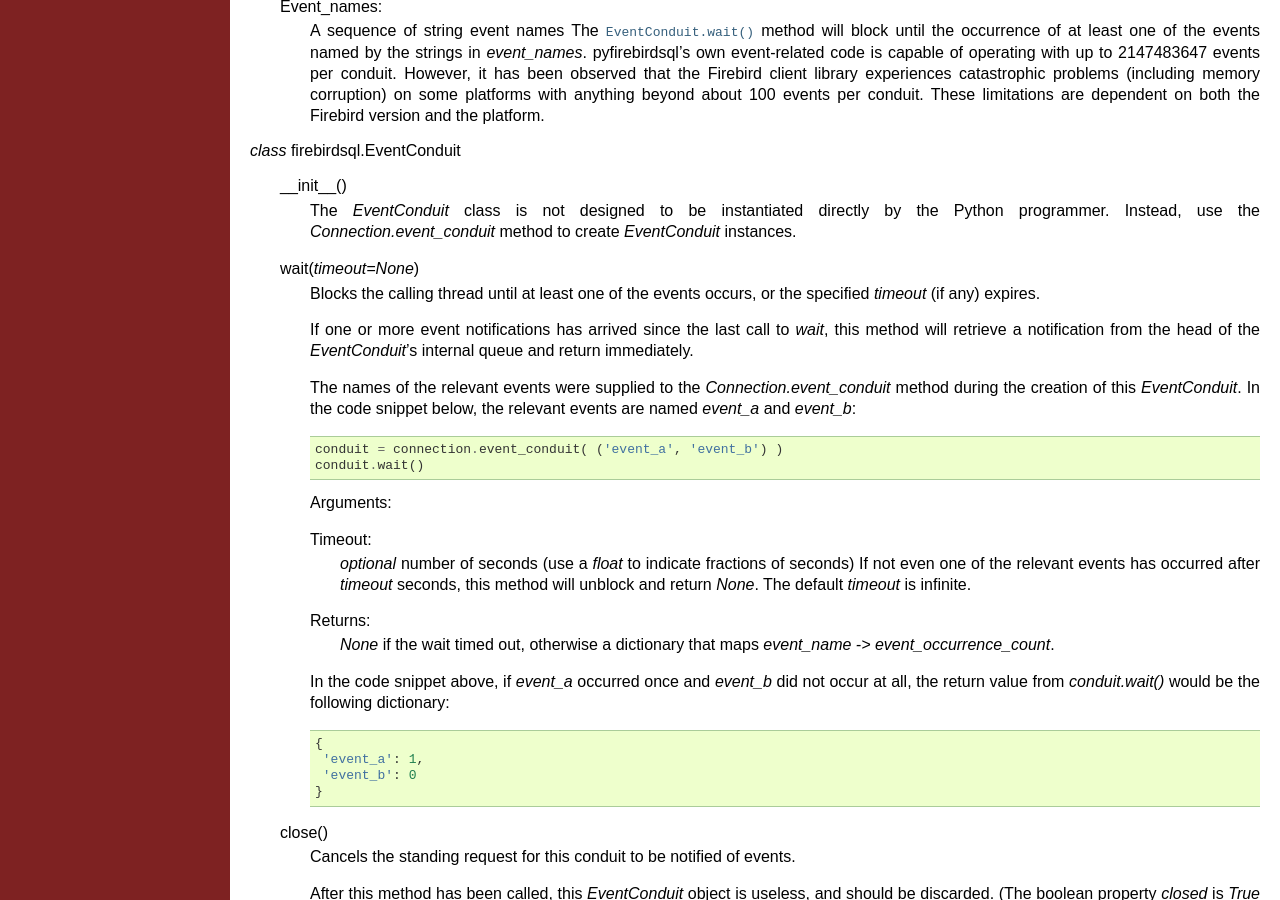
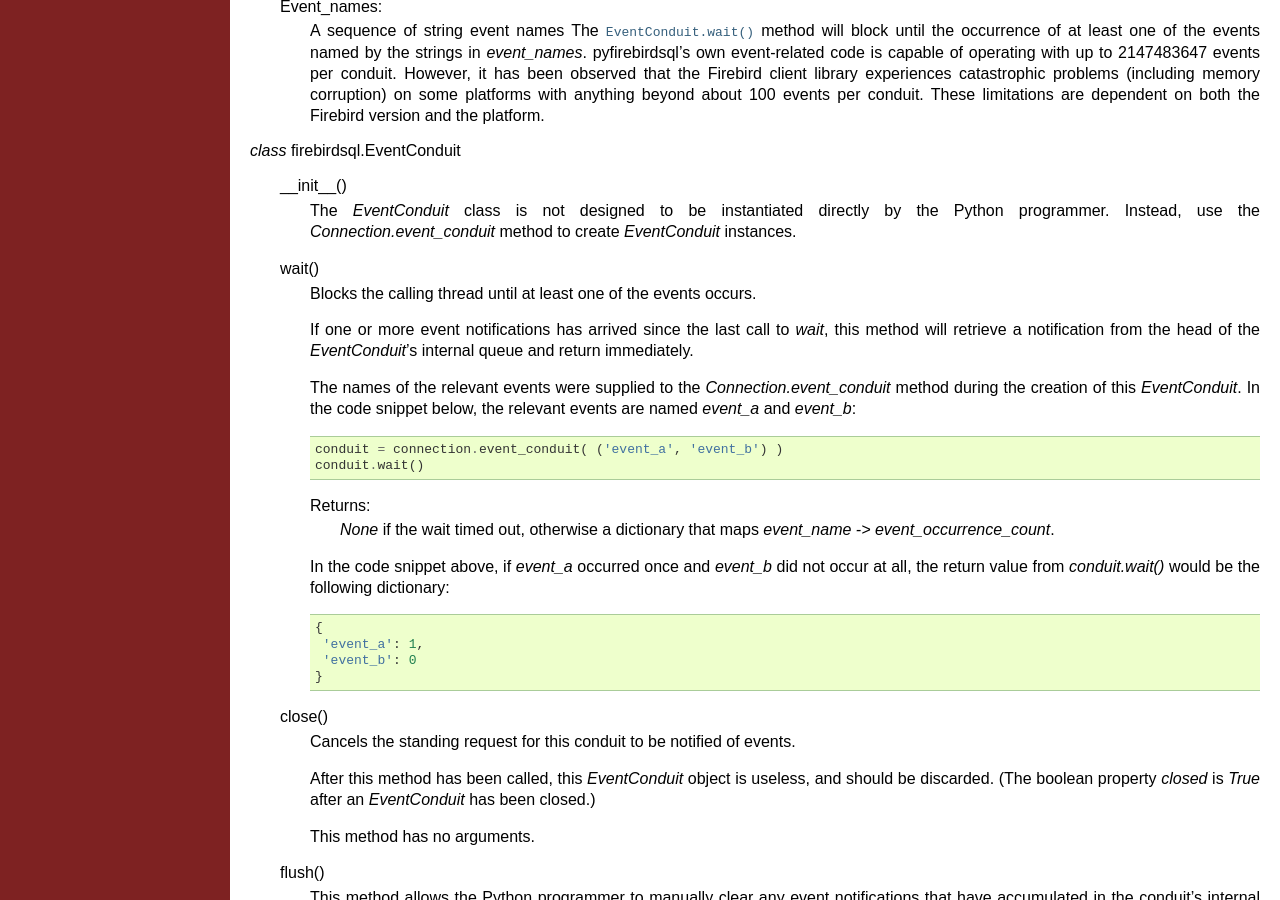
Before and after one commit to nakagami/pyfirebirdsql, a Sphinx documentation site: the page built from sphinx/beyond-python-db-api.rst, in a window 1280 px wide and 900 px high, scrolled down 28822 px. Built offline with Sphinx 7.4.7, drawn with Linux system fonts in a browser that asks for light colours; cross-references to code outside the pages are shown as plain code.

Commit message:
remove timeout argument in EventConduit.wait().

```diff
--- a/sphinx/beyond-python-db-api.rst
+++ b/sphinx/beyond-python-db-api.rst
@@ -2052,10 +2052,9 @@ method `Connection.event_conduit` and the class :class:`EventConduit`.
       by the Python programmer. Instead, use the `Connection.event_conduit`
       method to create `EventConduit` instances.
 
-   .. method:: wait(timeout=None)
-
-      Blocks the calling thread until at least one of the events occurs, or
-      the specified `timeout` (if any) expires.
+   .. method:: wait()
+
+      Blocks the calling thread until at least one of the events occurs.
 
       If one or more event notifications has arrived since the last call to
       `wait`, this method will retrieve a notification from the head of the
@@ -2070,14 +2069,6 @@ method `Connection.event_conduit` and the class :class:`EventConduit`.
 
          conduit = connection.event_conduit( ('event_a', 'event_b') )
          conduit.wait()
-
-
-      Arguments:
-
-      :timeout: *optional* number of seconds (use a `float` to
-                indicate fractions of seconds) If not even one of the relevant
-                events has occurred after `timeout` seconds, this method will
-                unblock and return `None`. The default `timeout` is infinite.
 
       Returns:
         `None` if the wait timed out, otherwise a dictionary that maps
```
Also changed, not shown: 2 other files.
